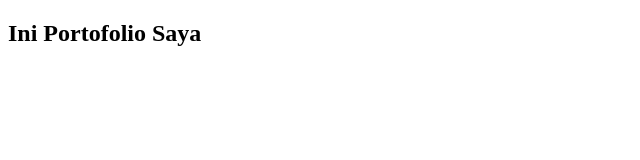
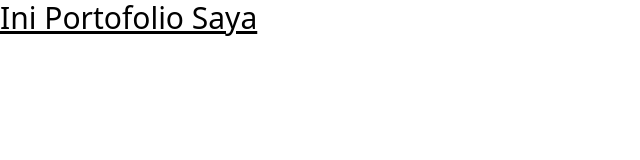
Before and after one commit to dwikikf/dwikikf.github.io, a website: page index.html in a window 1280 px wide. Shown: the whole page, without its empty margins (0-640 px from the left). Drawn offline with Linux system fonts and the light colour scheme.

Commit message:
meginstall dan initial tailwind

```diff
--- a/index.html
+++ b/index.html
@@ -4,9 +4,10 @@
     <meta charset="UTF-8">
     <meta http-equiv="X-UA-Compatible" content="IE=edge">
     <meta name="viewport" content="width=device-width, initial-scale=1.0">
+    <link rel="stylesheet" href="/dist/output.css">
     <title>Dwiki Kautsar Fahmi | </title>
 </head>
 <body>
-    <h2>Ini Portofolio Saya</h2>
+    <h1 class="text-3xl font-light hover:underline">Ini Portofolio Saya</h1>
 </body>
 </html>
--- /dev/null
+++ b/src/input.css
@@ -0,0 +1,3 @@
+@tailwind base;
+@tailwind components;
+@tailwind utilities;
```
Also changed, not shown: package.json (added, +23 -0 lines), dist/output.css (added), 2 other files.
